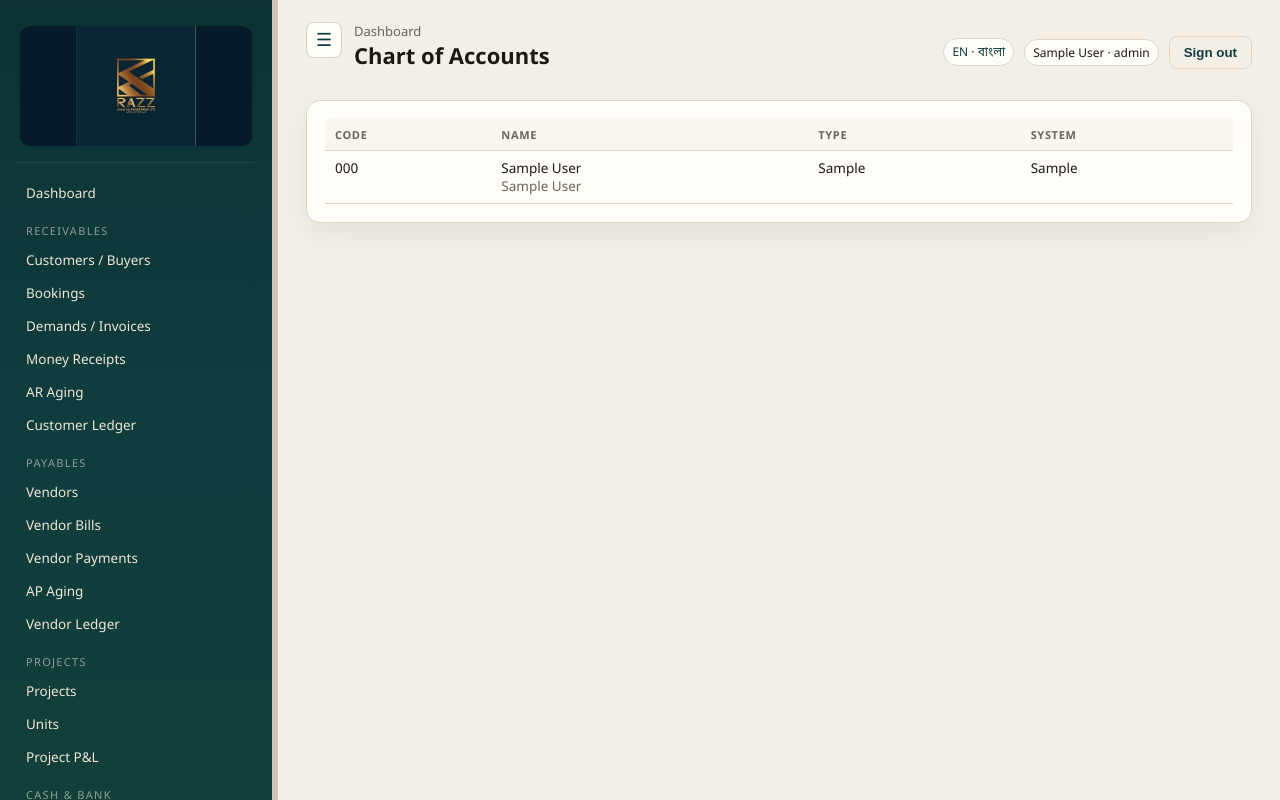
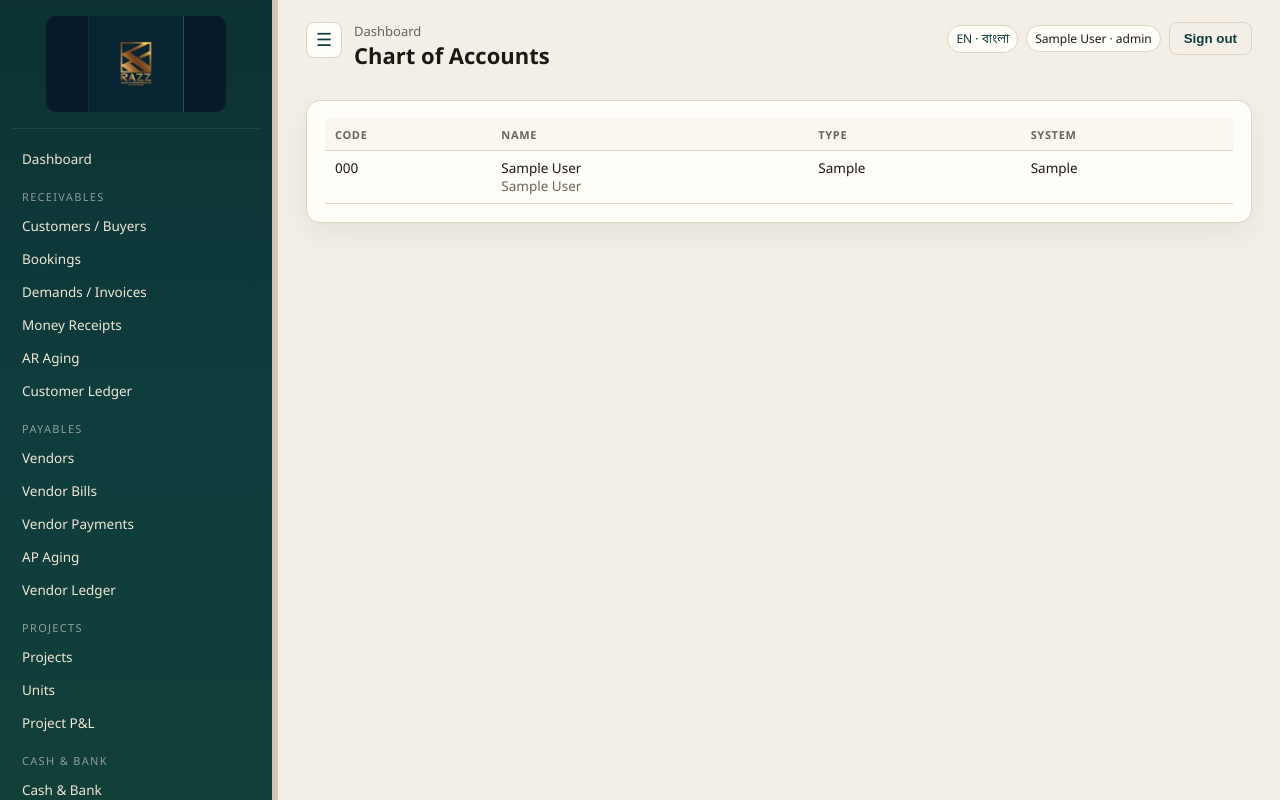
Before and after one commit to apchowdhury25/razz-cpl, a FastAPI app: page /accounting/coa in a window 1280 px wide. Run offline with FastAPI, Linux system fonts and the light colour scheme; the visitor is signed in with stand-in values (Sample User, id 1); tables that the repository leaves empty hold one stand-in row (values such as "Sample post").

Commit message:
Fix dashboard clipping under the sidebar with an explicit CSS grid layout

```diff
--- a/app/static/css/app.css
+++ b/app/static/css/app.css
@@ -15,23 +15,36 @@
   font-family: "Segoe UI", "Nirmala UI", "Kalpurush", "Noto Sans Bengali", sans-serif;
 }
 * { box-sizing: border-box; }
-html, body { margin: 0; padding: 0; width: 100%; min-height: 100%; background: var(--paper); color: var(--ink); }
+html, body { margin: 0; padding: 0; min-height: 100%; background: var(--paper); color: var(--ink); }
 a { color: var(--teal); text-decoration: none; }
 a:hover { text-decoration: underline; }
-.layout { display: flex; width: 100%; min-height: 100vh; align-items: stretch; }
+.layout {
+  display: grid;
+  grid-template-columns: var(--sidebar) 6px minmax(0, 1fr);
+  grid-template-areas: "nav split main";
+  width: 100%;
+  min-height: 100vh;
+}
 .sidebar {
-  flex: 0 0 var(--sidebar); width: var(--sidebar);
+  grid-area: nav;
+  width: auto;
+  max-width: 100%;
   background: linear-gradient(180deg, #0c3233 0%, #0f3d3e 55%, #123f38 100%);
-  color: #f4efe4; padding: 22px 16px 32px; position: sticky; top: 0; height: 100vh; overflow: auto;
-  min-width: 0;
+  color: #f4efe4; padding: 16px 12px 32px;
+  height: 100vh; overflow: auto; overflow-x: hidden;
 }
 .splitter {
-  flex: 0 0 6px; cursor: col-resize; background: #cfc6b4; border: 0;
-  position: sticky; top: 0; height: 100vh; z-index: 4;
+  grid-area: split;
+  cursor: col-resize; background: #cfc6b4; border: 0;
+  height: 100vh;
 }
 .splitter:hover, body.is-resizing .splitter { background: var(--gold); }
 body.is-resizing { cursor: col-resize; user-select: none; }
 body.is-resizing iframe, body.is-resizing img { pointer-events: none; }
+.layout.nav-hidden {
+  grid-template-columns: minmax(0, 1fr);
+  grid-template-areas: "main";
+}
 .layout.nav-hidden .sidebar,
 .layout.nav-hidden .splitter { display: none; }
 .nav-toggle {
@@ -39,22 +52,22 @@ body.is-resizing iframe, body.is-resizing img { pointer-events: none; }
   background: var(--card); color: var(--teal); font-size: 18px; cursor: pointer; line-height: 1;
 }
 .nav-toggle:hover { background: #fff; border-color: var(--teal); }
-.title-block { display: flex; align-items: flex-start; gap: 12px; }
-.brand { padding: 4px 4px 16px; border-bottom: 1px solid rgba(255,255,255,.08); margin-bottom: 14px; }
+.title-block { display: flex; align-items: flex-start; gap: 12px; min-width: 0; }
+.brand { padding: 0 0 16px; border-bottom: 1px solid rgba(255,255,255,.08); margin-bottom: 14px; }
 .brand-link { display: block; text-decoration: none; }
 .brand-logo {
-  display: block; width: 100%; height: auto; max-height: 120px; object-fit: contain;
-  background: #071a2a; border-radius: 10px;
+  display: block; max-width: 100%; width: 180px; height: auto; max-height: 96px; object-fit: contain;
+  background: #071a2a; border-radius: 10px; margin: 0 auto;
 }
 .nav-group { margin: 14px 0 6px; padding: 0 10px; font-size: 11px; letter-spacing: .12em; text-transform: uppercase; opacity: .55; }
 .nav a {
   display: block; color: #efe7d6; padding: 7px 10px; border-radius: 8px; margin: 1px 0; font-size: 13.5px;
 }
 .nav a:hover, .nav a.active { background: rgba(255,255,255,.08); text-decoration: none; }
-.main { flex: 1 1 auto; padding: 22px 28px 48px; min-width: 0; background: var(--paper); }
-.topbar { display: flex; justify-content: space-between; gap: 16px; align-items: center; margin-bottom: 18px; }
+.main { grid-area: main; padding: 22px 28px 48px; min-width: 0; overflow-x: auto; background: var(--paper); }
+.topbar { display: flex; justify-content: space-between; gap: 12px; align-items: flex-start; margin-bottom: 18px; flex-wrap: wrap; }
 .crumbs { color: var(--muted); font-size: 13px; }
-.userbox { display: flex; gap: 10px; align-items: center; }
+.userbox { display: flex; gap: 8px; align-items: center; flex-wrap: wrap; }
 .lang a, .btn, button.btn, input.btn { display: inline-block; }
 .chip { border: 1px solid var(--line); background: var(--card); padding: 4px 8px; border-radius: 999px; font-size: 12px; }
 .card {
@@ -92,7 +105,7 @@ form:not(.toolbar) p input, form:not(.toolbar) p select, form:not(.toolbar) p te
 }
 .toolbar input[name="q"] { width: 200px; }
 .toolbar .btn, .toolbar a.btn { width: auto; white-space: nowrap; }
-.card { overflow-x: auto; }
+.card table { min-width: 640px; }
 textarea { min-height: 80px; }
 .btn {
   background: var(--teal); color: #fff; border: 0; border-radius: 8px; padding: 8px 14px; font-weight: 600; cursor: pointer;
@@ -128,13 +141,12 @@ textarea { min-height: 80px; }
   .print-only { display: block; }
   .voucher, .card { box-shadow: none; border: 0; }
 }
-@media (max-width: 1100px) {
-  .grid-4 { grid-template-columns: repeat(2, 1fr); }
-  .layout { flex-direction: column; }
-  .sidebar { position: relative; height: auto; flex-basis: auto; width: 100%; }
+@media (max-width: 900px) {
+  .grid-4, .grid-3 { grid-template-columns: repeat(2, 1fr); }
   .splitter { display: none; }
 }
 @media (max-width: 720px) {
   .grid-4, .grid-3, .grid-2 { grid-template-columns: 1fr; }
   .main { padding: 16px; }
+  .card table { min-width: 0; }
 }
--- a/app/static/js/app.js
+++ b/app/static/js/app.js
@@ -64,6 +64,7 @@ function initNavLayout() {
   const DEFAULT = 272;
   const setWidth = (px) => {
     const width = Math.min(MAX, Math.max(MIN, Math.round(px)));
+    layout.style.setProperty("--sidebar", width + "px");
     document.documentElement.style.setProperty("--sidebar", width + "px");
     localStorage.setItem(WIDTH_KEY, String(width));
     return width;
@@ -95,7 +96,8 @@ function initNavLayout() {
   });
   window.addEventListener("mousemove", (event) => {
     if (!dragging) return;
-    setWidth(event.clientX);
+    const left = layout.getBoundingClientRect().left;
+    setWidth(event.clientX - left);
   });
   window.addEventListener("mouseup", () => {
     if (!dragging) return;
--- a/app/web.py
+++ b/app/web.py
@@ -15,7 +15,7 @@ from app.money import amount_in_words_bn, amount_in_words_en, format_money
 
 TEMPLATES_DIR = Path(__file__).parent / "templates"
 templates = Jinja2Templates(directory=str(TEMPLATES_DIR))
-ASSET_V = "20260927c"
+ASSET_V = "20260927e"
 templates.env.filters["money"] = format_money
 templates.env.filters["bdt"] = format_money
 templates.env.filters["dmy"] = dmy
```
